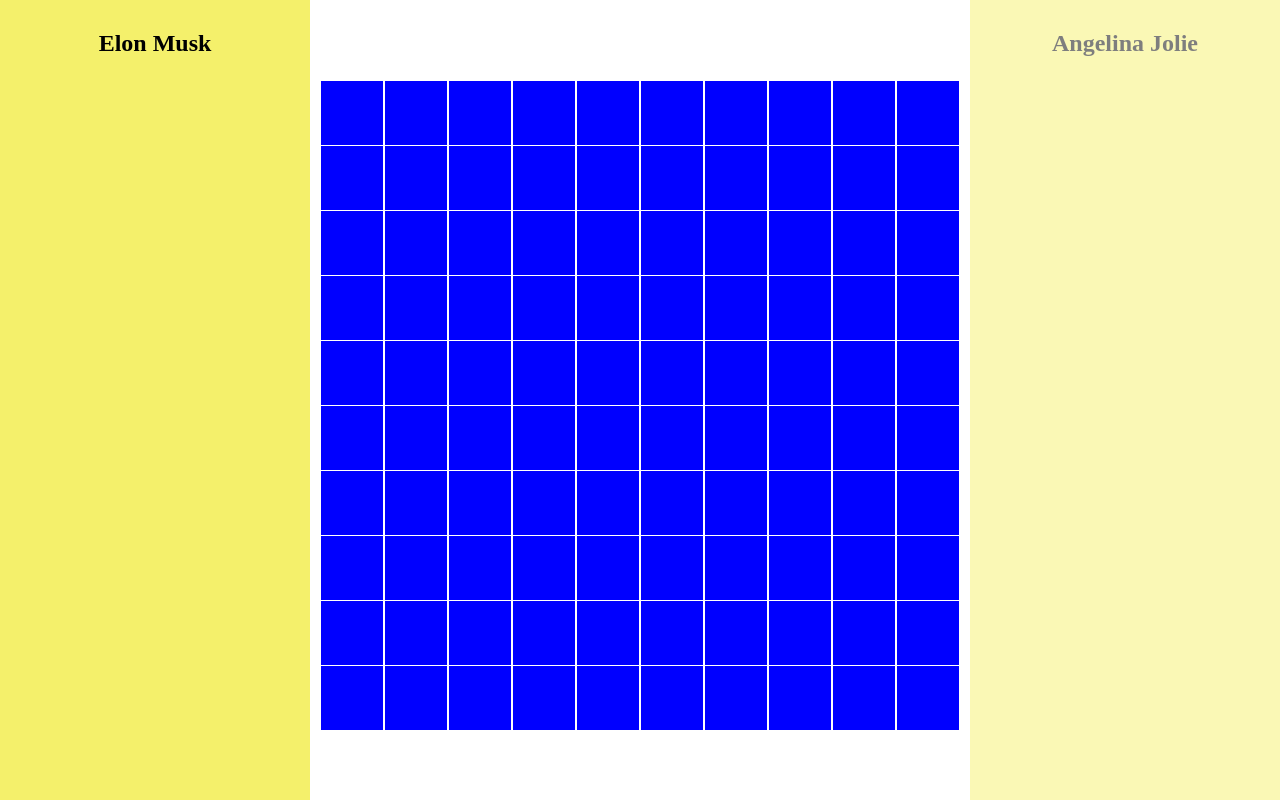
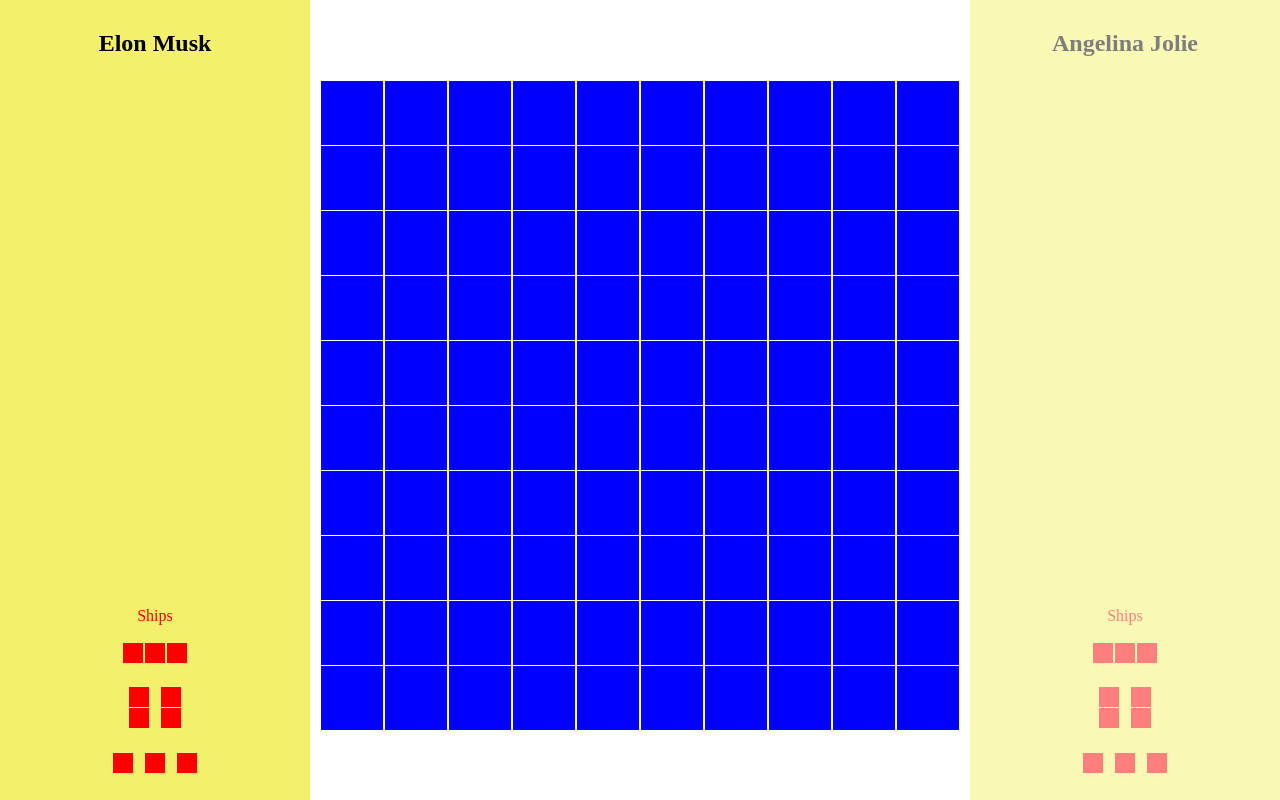
Before and after one commit to ashot1arzumanyan/sea_battle, a plain HTML site: page index.html in a window 1280 px wide. Drawn offline with Linux system fonts and the light colour scheme.

Commit message:
added redme.md and ships div

```diff
--- a/index.html
+++ b/index.html
@@ -13,8 +13,36 @@
     <main id="wrapper">
         <section class="gamers gamer_one">
             <h1></h1>
-            <div>
-
+            <div id="score_one"></div>
+            <div class="ships_container">
+                <span class="red">Ships</span>
+                <div class="space">
+                    <div class="ship"></div>
+                    <div class="ship"></div>
+                    <div class="ship"></div>
+                </div>
+                <div class="space">
+                    <div class="two_ship_space">
+                        <div class="ship"></div>
+                        <div class="ship"></div>
+                    </div>
+                    <div>
+                        <div class="ship"></div>
+                        <div class="ship"></div>
+                    </div>
+                </div>
+                <div class="space">
+                    <div class="two_ship_space">
+                        <div class="ship"></div>
+                    </div>
+                    <div class="two_ship_space">
+                        <div class="ship"></div>
+                    </div>
+                    <div>
+                        <div class="ship"></div>
+                    </div>
+                </div>
+            </div>
             </div>
         </section>
         <section class="game">
@@ -146,8 +174,36 @@
         </section>
         <section class="gamers game_after gamer_two">
             <h1></h1>
-            <div>
-
+            <div id="score_two"></div>
+            <div class="ships_container">
+                <span class="red">Ships</span>
+                <div class="space">
+                    <div class="ship"></div>
+                    <div class="ship"></div>
+                    <div class="ship"></div>
+                </div>
+                <div class="space">
+                    <div class="two_ship_space">
+                        <div class="ship"></div>
+                        <div class="ship"></div>
+                    </div>
+                    <div>
+                        <div class="ship"></div>
+                        <div class="ship"></div>
+                    </div>
+                </div>
+                <div class="space">
+                    <div class="two_ship_space">
+                        <div class="ship"></div>
+                    </div>
+                    <div class="two_ship_space">
+                        <div class="ship"></div>
+                    </div>
+                    <div>
+                        <div class="ship"></div>
+                    </div>
+                </div>
+            </div>
             </div>
         </section>
     </main>
--- a/main.js
+++ b/main.js
@@ -181,7 +181,7 @@ function addingListener(gamerCount, firstClicked) {
         let lastGamer = document.querySelector('.gamer_two');
         if (gamerCount == 1) {
             firstGamer.style.opacity = '0.5';
-            firstGamer.lastElementChild.innerText = 'Clicked: ' + clicked;
+            document.getElementById('score_one').innerText = 'Clicked: ' + clicked;
             lastGamer.style.opacity = '1';
             setTimeout(() => {
                 let cells = document.getElementById('sea').getElementsByClassName('cell');
@@ -191,7 +191,7 @@ function addingListener(gamerCount, firstClicked) {
                 start(2, clicked);
             }, 3333);
         } else {
-            lastGamer.lastElementChild.innerText = 'Clicked: ' + clicked;
+            document.getElementById('score_two').innerText = 'Clicked: ' + clicked;
             firstGamer.style.opacity = '1';
 
             function changeBgColor(firstGamerColor, lastGamerColor) {
@@ -208,6 +208,7 @@ function addingListener(gamerCount, firstClicked) {
             } else {
                 changeBgColor('green', 'red');
             }
+
             let startNewGame = document.getElementById('startNewGame');
             startNewGame.innerText = 'Start new game';
             startNewGame.style.visibility = 'visible';
--- a/style.css
+++ b/style.css
@@ -26,6 +26,10 @@ body {
 }
 
 .gamers {
+    display: flex;
+    flex-direction: column;
+    justify-content: space-between;
+    align-items: center;
     padding: 10px;
     width: 25vw;
     background: rgba(239, 232, 31, 0.66);
@@ -70,3 +74,25 @@ body {
     max-height: 699px;
     padding: 0 10px;
 }
+
+.space {
+    display: flex;
+    justify-content: center;
+    align-items: center;
+    height: 55px;
+}
+
+.two_ship_space {
+    margin-right: 10px;
+}
+
+.ship {
+    width: 20px;
+    height: 20px;
+    background: red;
+    margin: 1px;
+}
+
+.red {
+    color: red;
+}
```
Also changed, not shown: 1 other file.
